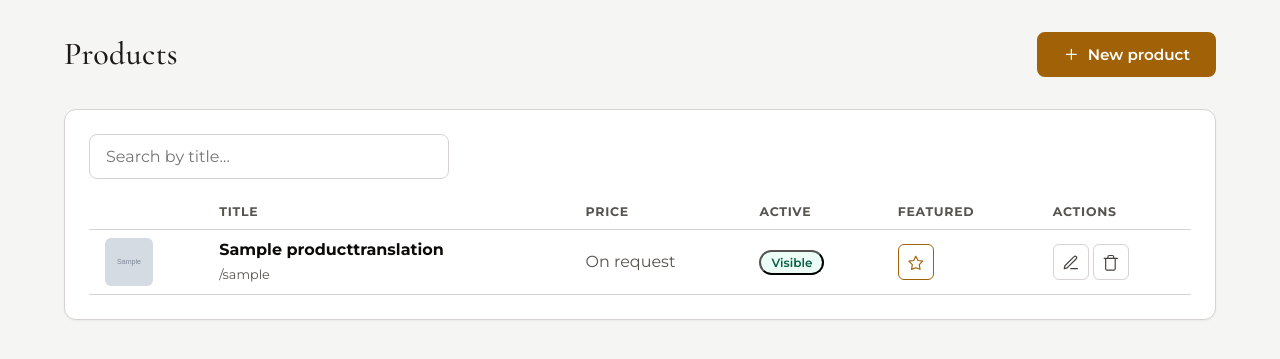
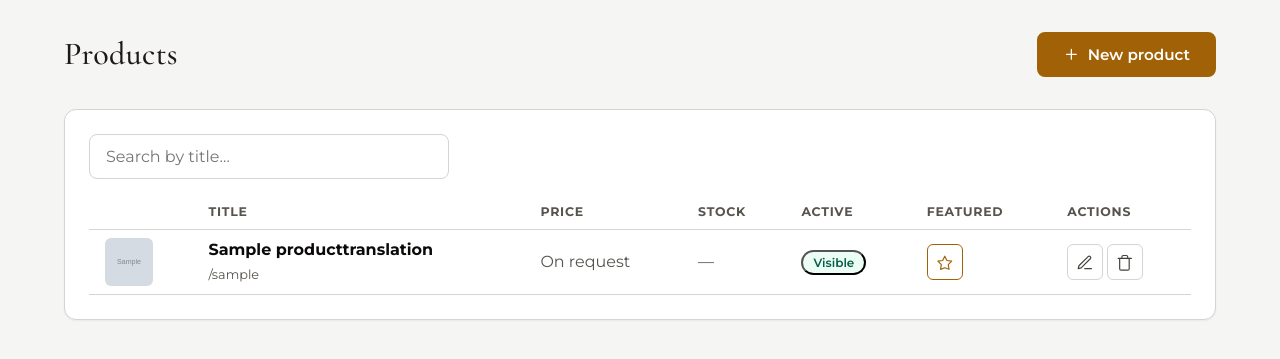
Before and after one commit to vestin-vy/dreamcatcher, a FastAPI app: page /admin/products in a window 1280 px wide. Shown: the part 65-424 px from the top of the page. Run offline with FastAPI, Linux system fonts and the light colour scheme; the visitor is signed in with stand-in values (Sample User, id 1); tables that the repository leaves empty hold one stand-in row (values such as "Sample post"); grey boxes marked "Sample" are stand-in pictures.

Commit message:
Required stock field in admin + always-enforced stock
- Product form gains a required "Stock" field; _save_product_from_form parses
  it and forces track_stock=True (stock is always tracked now; no UI toggle).
- Admin product list shows a Stock column (0 flagged red; on-request = —).
- Cart add caps quantity to available stock; product/cart qty inputs use max=stock.
- Seed gives every product a stock value (one at 0 to demo "Εξαντλήθηκε").
- Tests: out-of-stock product not purchasable; add-to-cart caps at stock.

Co-Authored-By: Claude Opus 4.8 <noreply@anthropic.com>

```diff
--- a/app/routes/admin.py
+++ b/app/routes/admin.py
@@ -169,6 +169,7 @@ def product_list(request: Request, session: Session = Depends(get_session), q: s
             "title": tr.title if tr else p.slug,
             "price": p.price, "currency": p.currency,
             "price_on_request": p.price_on_request,
+            "stock": p.stock,
             "is_active": p.is_active, "is_featured": p.is_featured,
             "image": p.images[0].thumb if p.images else None,
         })
@@ -229,6 +230,10 @@ def _save_product_from_form(session: Session, request: Request, form, product: P
     product.price_on_request = form.get("price_on_request") == "on"
     product.is_active = form.get("is_active") == "on"
     product.is_featured = form.get("is_featured") == "on"
+    # Stock is always tracked and required (addendum). Blank/invalid -> 0.
+    stock_raw = (form.get("stock") or "0").strip()
+    product.stock = max(0, int(stock_raw)) if stock_raw.lstrip("-").isdigit() else 0
+    product.track_stock = True
     order_raw = (form.get("sort_order") or "0").strip()
     product.sort_order = int(order_raw) if order_raw.lstrip("-").isdigit() else 0
 
--- a/templates/admin/product_form.html
+++ b/templates/admin/product_form.html
@@ -66,6 +66,12 @@
         <input class="input" id="currency" name="currency" value="{{ product.currency if product else 'EUR' }}">
       </div>
       <div class="field">
+        <label for="stock">Stock (units) *</label>
+        <input class="input" id="stock" name="stock" type="number" min="0" step="1" required
+               value="{{ product.stock if product else 0 }}">
+        <small class="muted">0 = out of stock. Ignored for “price on request” items.</small>
+      </div>
+      <div class="field">
         <label for="sort_order">Sort order</label>
         <input class="input" id="sort_order" name="sort_order" type="number" value="{{ product.sort_order if product else 0 }}">
       </div>
--- a/templates/admin/product_list.html
+++ b/templates/admin/product_list.html
@@ -14,7 +14,7 @@
   <div class="table-wrap">
     <table class="table">
       <thead>
-        <tr><th></th><th>Title</th><th>Price</th><th>Active</th><th>Featured</th><th>Actions</th></tr>
+        <tr><th></th><th>Title</th><th>Price</th><th>Stock</th><th>Active</th><th>Featured</th><th>Actions</th></tr>
       </thead>
       <tbody>
         {% for p in products %}
@@ -24,6 +24,11 @@
           <td>
             {% if p.price_on_request or p.price is none %}<span class="muted">On request</span>
             {% else %}{{ '%.2f'|format(p.price) }} {{ p.currency }}{% endif %}
+          </td>
+          <td>
+            {% if p.price_on_request %}<span class="muted">—</span>
+            {% elif p.stock <= 0 %}<span class="pill pill--cancelled" title="Εξαντλήθηκε">0</span>
+            {% else %}{{ p.stock }}{% endif %}
           </td>
           <td>
             <form action="/admin/products/{{ p.id }}/toggle" method="post">
@@ -56,7 +61,7 @@
           </td>
         </tr>
         {% else %}
-        <tr><td colspan="6" class="muted">No products yet. <a href="/admin/products/new">Create one</a>.</td></tr>
+        <tr><td colspan="7" class="muted">No products yet. <a href="/admin/products/new">Create one</a>.</td></tr>
         {% endfor %}
       </tbody>
     </table>
--- a/templates/public/cart.html
+++ b/templates/public/cart.html
@@ -29,7 +29,7 @@
           <input type="hidden" name="product_id" value="{{ it.id }}">
           <label class="visually-hidden" for="qty-{{ it.id }}">{{ _('cart.qty') }}</label>
           <input class="input input--qty" id="qty-{{ it.id }}" type="number" name="qty"
-                 value="{{ it.qty }}" min="0" {% if it.track_stock %}max="{{ it.stock }}"{% endif %}>
+                 value="{{ it.qty }}" min="0" max="{{ it.stock }}">
           <button class="btn btn-ghost btn-sm" type="submit">{{ _('cart.update') }}</button>
         </form>
         <div class="cart-item__total">{{ format_price(it.line_total, it.currency, lang) }}</div>
--- a/templates/public/product.html
+++ b/templates/public/product.html
@@ -54,7 +54,7 @@
           <input type="hidden" name="next" value="/{{ lang }}/cart">
           <label class="visually-hidden" for="buy-qty">{{ _('cart.qty') }}</label>
           <input class="input input--qty" id="buy-qty" type="number" name="qty" value="1" min="1"
-                 {% if product.track_stock %}max="{{ product.stock }}"{% endif %}>
+                 max="{{ product.stock }}">
           <button class="btn btn-accent" type="submit">{{ ui.icon('bag') }} {{ _('cart.add') }}</button>
         </form>
         {% else %}
```
Also changed, not shown: app/models.py (+4 -3 lines), app/routes/cart.py (+6 -1 lines), app/seed.py (+8 -9 lines), tests/test_billing.py (+33 -0 lines).
